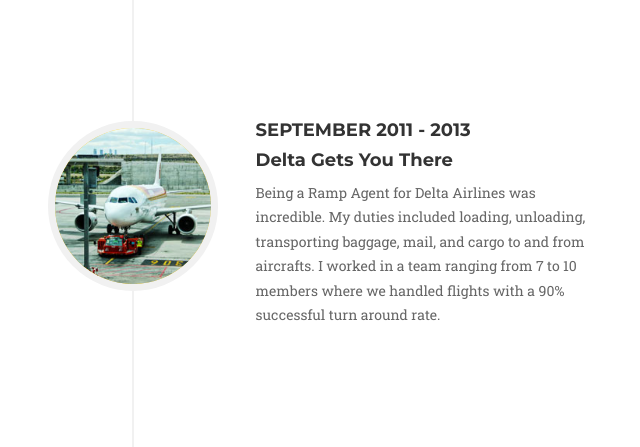
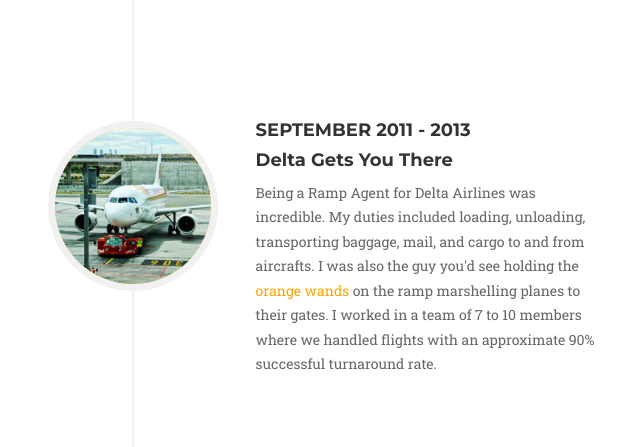
Before and after one commit to Jcareergoals/portfolio, a PHP site: page / in a window 1280 px wide. Shown: the part 3253-3700 px from the top of the page, without its empty margins (507-1147 px from the left). Run offline with PHP 8.4, Linux system fonts and the light colour scheme; some libraries are stand-ins or nearby versions; some web fonts are replaced.

Commit message:
added weather application to site

```diff
--- a/css/agency.css
+++ b/css/agency.css
@@ -266,6 +266,10 @@ section h3.section-subheading{
 @media (min-width:1200px){
 	.portfolio-item .portfolio-link {
 		max-height: 260px;
+		min-height: 260px;
+	}
+	img.weather_img {
+		min-height: 260px;
 	}
 }
 
@@ -631,3 +635,5 @@ ul.social-buttons li a:hover,ul.social-buttons li a:focus,ul.social-buttons li a
 img::selection{background:0 0}
 img::-moz-selection{background:0 0}
 body{webkit-tap-highlight-color:#fed136}
+
+.orange {color: orange;}
--- a/index.html
+++ b/index.html
@@ -92,7 +92,7 @@
             <div class="row">
                 <div class="col-lg-12 text-center">
                     <h2 class="section-heading">Services</h2>
-                    <h3 class="section-subheading text-muted">Welcome to my portfolio! Below lists that services I provide.</h3>
+                    <h3 class="section-subheading text-muted">Below lists services that I provide.</h3>
                 </div>
             </div>
             <div class="row text-center">
@@ -122,7 +122,7 @@
             <div class="row">
                 <div class="col-lg-12 text-center">
                     <h2 class="section-heading">Projects</h2>
-                    <h3 class="section-subheading text-muted">Feel free to check out some of my work.</h3>
+                    <h3 class="section-subheading text-muted">See for yourself!.</h3>
                 </div>
             </div>
             <div class="row">
@@ -147,7 +147,7 @@
                                 <i class="fa fa-plus fa-3x"></i>
                             </div>
                         </div>
-                        <img src="img/portfolio/startup-framework.png" class="img-responsive" alt="">
+                        <img src="img/portfolio/weather.png" class="img-responsive weather_img" alt="">
                     </a>
                     <div class="portfolio-caption">
                         <h4>Startup Framework</h4>
@@ -236,7 +236,7 @@
                                     <h4 class="subheading">Where it all began</h4>
                                 </div>
                                 <div class="timeline-body">
-                                    <p class="text-muted">My story begins at Subway. This is where I gained my first ever job tite as a Sandwich Artist. During my time at Subway, I provided three years of excellent customer experience, worked well with my co-workers and did so with a team-player attitude, and I always presented myself professionaly.</p>
+                                    <p class="text-muted">My story begins at Subway. This is where I first entered the workforce as a Sandwich Artist. During my three years at Subway, I provided excellent customer experience, worked with a team-player attitude, and always presented myself professionally.</p>
                                 </div>
                             </div>
                         </li>
@@ -250,7 +250,7 @@
                                     <h4 class="subheading">Delta Gets You There</h4>
                                 </div>
                                 <div class="timeline-body">
-                                    <p class="text-muted">Being a Ramp Agent for Delta Airlines was incredible. My duties included loading, unloading, transporting baggage, mail, and cargo to and from aircrafts. I worked in a team ranging from 7 to 10 members where we handled flights with a 90% successful turn around rate.</p>
+                                    <p class="text-muted">Being a Ramp Agent for Delta Airlines was incredible. My duties included loading, unloading, transporting baggage, mail, and cargo to and from aircrafts. I was also the guy you'd see holding the <span class='orange'>orange wands</span> on the ramp marshelling planes to their gates. I worked in a team of 7 to 10 members where we handled flights with an approximate 90% successful turnaround rate.</p>
                                 </div>
                             </div>
                         </li>
@@ -264,7 +264,7 @@
                                     <h4 class="subheading">Protect and Serve</h4>
                                 </div>
                                 <div class="timeline-body">
-                                    <p class="text-muted"><b>911 Police Dispatcher for Lee County Sheriff's Office.</b> My duties include dispatching deputies to emergency and non-emergency calls for service while also maintaining close contact with units via two-way radio communication. I make sound judgments in prioritizing emergency and/or routine requests for service. Skills gained include the ability to remain calm in a highly stressfull environment and while performing data-entry, clearances, even information serches.</p>
+                                    <p class="text-muted"><b>911 Police Dispatcher for Lee County Sheriff's Office.</b> As a dispatcher, my duties include dispatching deputies to emergency and non-emergency calls for service while also maintaining close contact with my units via two-way radio communication. I have to make sound judgments in prioritizing emergency and/or routine requests for service. Skills gained from this thrilling experience include the ability to multitask and remain calm in high stress environment while efficiently performing data-entry, clearances, information searches.</p>
                                 </div>
                             </div>
                         </li>
@@ -308,7 +308,7 @@
             <div class="row">
                 <div class="col-sm-12">
                     <div class="team-member">
-                        <img src="img/DSC_0294.jpg" class="img-responsive img-circle" alt="" width='225px' height='225px'>
+                        <img src="img/DSC_2455.jpg" class="img-responsive img-circle" alt="" width='225px' height='225px'>
                         <h4>Jose Chery</h4>
                         <p class="text-muted">Full Stack Web Developer<br>911 Police Dispatcher<br>Photographer</p>
                         <ul class="list-inline social-buttons">
@@ -476,6 +476,7 @@
                     <img src="img/photography/DSC_0526.jpg" alt="">
                     <img src="img/photography/DSC_0989.jpg" alt="">
                 </div>
+                <button type="button" class="btn btn-primary" data-dismiss="modal"><i class="fa fa-times"></i> Close Project</button>
             </div>
         </div>
     </div>
@@ -493,11 +494,11 @@
                 <div class="row">
                     <div class="col-lg-8 col-lg-offset-2">
                         <div class="modal-body">
-                            <h2>Project Heading</h2>
+                            <h2>Weather Application</h2>
                             <p class="item-intro text-muted">Lorem ipsum dolor sit amet consectetur.</p>
-                            <img class="img-responsive img-centered" src="img/portfolio/startup-framework-preview.png" alt="">
-                            <p><a href="http://designmodo.com/startup/?u=787">Startup Framework</a> is a website builder for professionals. Startup Framework contains components and complex blocks (PSD+HTML Bootstrap themes and templates) which can easily be integrated into almost any design. All of these components are made in the same style, and can easily be integrated into projects, allowing you to create hundreds of solutions for your future projects.</p>
-                            <p>You can preview Startup Framework <a href="http://designmodo.com/startup/?u=787">here</a>.</p>
+                            <img src="img/portfolio/weather.png" alt="">
+                            <p>The <a href="https://cheryweather.azurewebsites.net/" target="_blank">Weather Application</a> is An application where visitors can enter any city or state from around the world and, in return, displayed that locations current weather status. The information is received from a weather API, openweathermap.org. Technologies used include Ajax, JSON, jQuery, TwitterBootstrap, CodeIgnitor (MVC), Git, HTML5, and CSS3.</p>
+                            <p>You can preview the Weather Application <a href="https://cheryweather.azurewebsites.net/" target="_blank">here</a>.</p>
                             <button type="button" class="btn btn-primary" data-dismiss="modal"><i class="fa fa-times"></i> Close Project</button>
                         </div>
                     </div>
@@ -520,11 +521,11 @@
                     <div class="col-lg-8 col-lg-offset-2">
                         <div class="modal-body">
                             <!-- Project Details Go Here -->
-                            <h2>Project Name</h2>
+                            <!-- <h2>Project Name</h2>
                             <p class="item-intro text-muted">Lorem ipsum dolor sit amet consectetur.</p>
                             <img class="img-responsive img-centered" src="img/portfolio/treehouse-preview.png" alt="">
                             <p>Treehouse is a free PSD web template built by <a href="https://www.behance.net/MathavanJaya">Mathavan Jaya</a>. This is bright and spacious design perfect for people or startup companies looking to showcase their apps or other projects.</p>
-                            <p>You can download the PSD template in this portfolio sample item at <a href="http://freebiesxpress.com/gallery/treehouse-free-psd-web-template/">FreebiesXpress.com</a>.</p>
+                            <p>You can download the PSD template in this portfolio sample item at <a href="http://freebiesxpress.com/gallery/treehouse-free-psd-web-template/">FreebiesXpress.com</a>.</p> -->
                             <button type="button" class="btn btn-primary" data-dismiss="modal"><i class="fa fa-times"></i> Close Project</button>
                         </div>
                     </div>
@@ -548,10 +549,10 @@
                         <div class="modal-body">
                             <!-- Project Details Go Here -->
                             <h2>Project Name</h2>
-                            <p class="item-intro text-muted">Lorem ipsum dolor sit amet consectetur.</p>
+                            <!-- <p class="item-intro text-muted">Lorem ipsum dolor sit amet consectetur.</p>
                             <img class="img-responsive img-centered" src="img/portfolio/golden-preview.png" alt="">
                             <p>Start Bootstrap's Agency theme is based on Golden, a free PSD website template built by <a href="https://www.behance.net/MathavanJaya">Mathavan Jaya</a>. Golden is a modern and clean one page web template that was made exclusively for Best PSD Freebies. This template has a great portfolio, timeline, and meet your team sections that can be easily modified to fit your needs.</p>
-                            <p>You can download the PSD template in this portfolio sample item at <a href="http://freebiesxpress.com/gallery/golden-free-one-page-web-template/">FreebiesXpress.com</a>.</p>
+                            <p>You can download the PSD template in this portfolio sample item at <a href="http://freebiesxpress.com/gallery/golden-free-one-page-web-template/">FreebiesXpress.com</a>.</p> -->
                             <button type="button" class="btn btn-primary" data-dismiss="modal"><i class="fa fa-times"></i> Close Project</button>
                         </div>
                     </div>
@@ -575,10 +576,10 @@
                         <div class="modal-body">
                             <!-- Project Details Go Here -->
                             <h2>Project Name</h2>
-                            <p class="item-intro text-muted">Lorem ipsum dolor sit amet consectetur.</p>
+                            <!-- <p class="item-intro text-muted">Lorem ipsum dolor sit amet consectetur.</p>
                             <img class="img-responsive img-centered" src="img/portfolio/escape-preview.png" alt="">
                             <p>Escape is a free PSD web template built by <a href="https://www.behance.net/MathavanJaya">Mathavan Jaya</a>. Escape is a one page web template that was designed with agencies in mind. This template is ideal for those looking for a simple one page solution to describe your business and offer your services.</p>
-                            <p>You can download the PSD template in this portfolio sample item at <a href="http://freebiesxpress.com/gallery/escape-one-page-psd-web-template/">FreebiesXpress.com</a>.</p>
+                            <p>You can download the PSD template in this portfolio sample item at <a href="http://freebiesxpress.com/gallery/escape-one-page-psd-web-template/">FreebiesXpress.com</a>.</p> -->
                             <button type="button" class="btn btn-primary" data-dismiss="modal"><i class="fa fa-times"></i> Close Project</button>
                         </div>
                     </div>
@@ -601,12 +602,12 @@
                     <div class="col-lg-8 col-lg-offset-2">
                         <div class="modal-body">
                             <!-- Project Details Go Here -->
-                            <h2>Project Name</h2>
+                            <!-- <h2>Project Name</h2>
                             <p class="item-intro text-muted">Lorem ipsum dolor sit amet consectetur.</p>
                             <img class="img-responsive img-centered" src="img/portfolio/dreams-preview.png" alt="">
                             <p>Dreams is a free PSD web template built by <a href="https://www.behance.net/MathavanJaya">Mathavan Jaya</a>. Dreams is a modern one page web template designed for almost any purpose. It’s a beautiful template that’s designed with the Bootstrap framework in mind.</p>
-                            <p>You can download the PSD template in this portfolio sample item at <a href="http://freebiesxpress.com/gallery/dreams-free-one-page-web-template/">FreebiesXpress.com</a>.</p>
-                            <button type="button" class="btn btn-primary" data-dismiss="modal"><i class="fa fa-times"></i> Close Project</button>
+                            <p>You can download the PSD template in this portfolio sample item at <a href="http://freebiesxpress.com/gallery/dreams-free-one-page-web-template/">FreebiesXpress.com</a>.</p> -->
+                            <button type="button" class="btn btn-primary" data-dismiss="modal"><i class="fa fa-times"></i> Close Jose Project</button>
                         </div>
                     </div>
                 </div>
@@ -632,7 +633,5 @@
     <!-- Custom Theme JavaScript -->
     <script src="js/agency.js"></script>
 
-    <!-- Masonry -->
-    <!-- // <script src="https://npmcdn.com/masonry-layout@4.0/dist/masonry.pkgd.js"></script> -->
 </body>
 </html>
```
Also changed, not shown: img/portfolio/weather.png (added).
